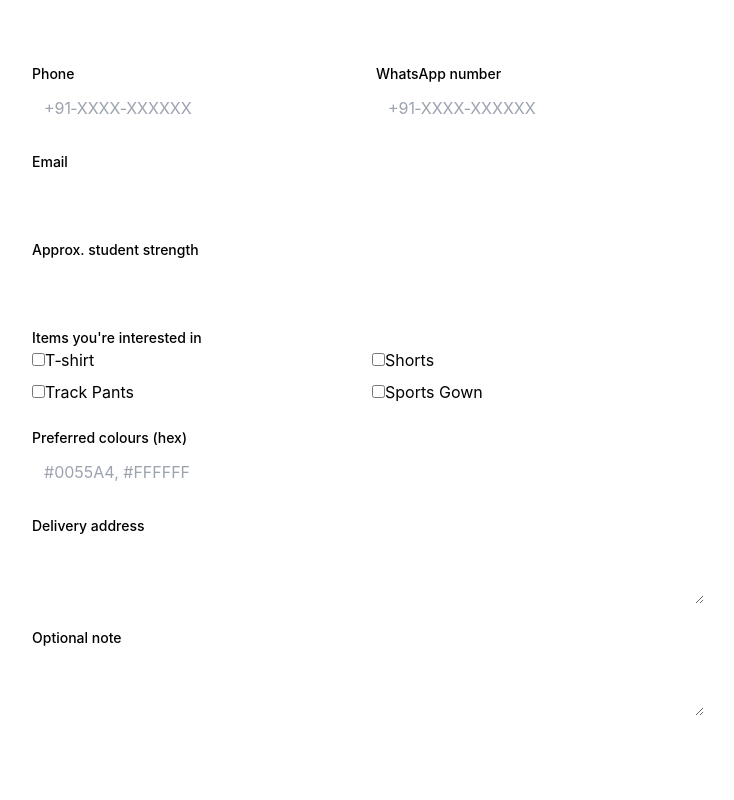
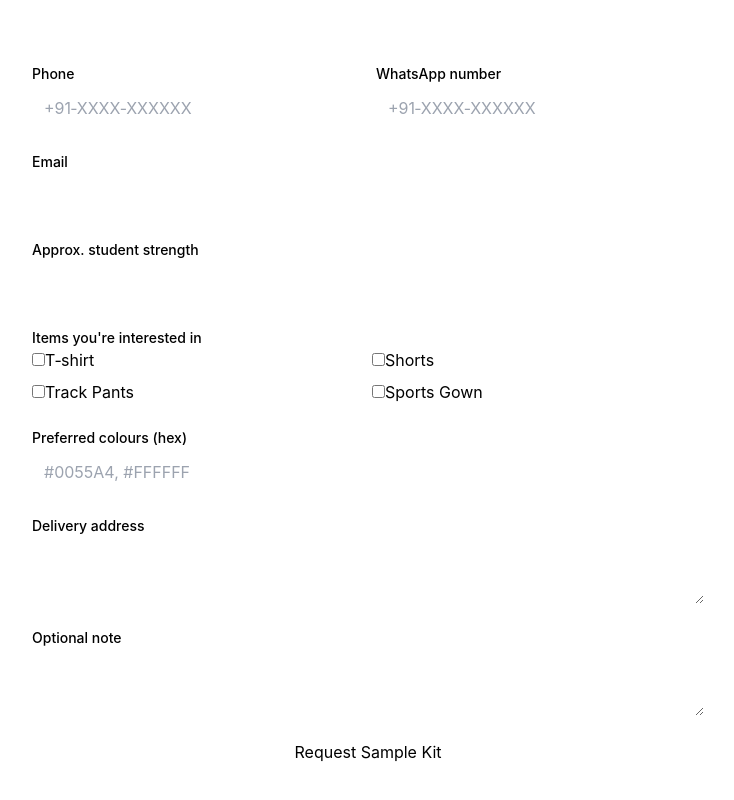
Before and after one commit to sarar-git/lakshmi_tex, a Next.js app in the folder website/: page /RequestSampleKit in a window 1280 px wide. Shown: the part 308-1108 px from the top of the page, without its empty margins (272-1006 px from the left). Built offline with nearby package versions, Linux system fonts and the light colour scheme.

Commit message:
Fix sample-kit form: button now submits the form (type=submit)

```diff
--- a/website/pages/RequestSampleKit.tsx
+++ b/website/pages/RequestSampleKit.tsx
@@ -201,9 +201,9 @@ export default function RequestSampleKit() {
           <input type="hidden" name="city" value="" />
           <input type="hidden" name="board" value="" />
 
-          <Button disabled={loading} className="w-full">
+          <button type="submit" disabled={loading} className="w-full">
             {loading ? "Sending…" : "Request Sample Kit"}
-          </Button>
+          </button>
 
           {error && (
             <p className="mt-2 text-red-600 text-sm">{error}</p>
```
